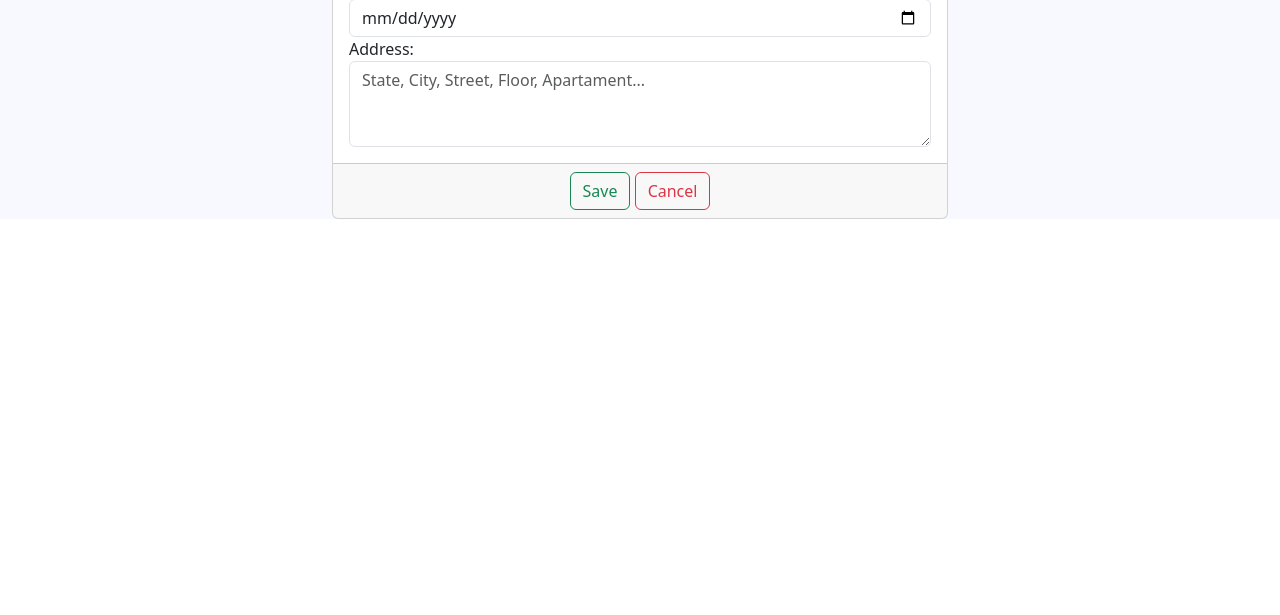
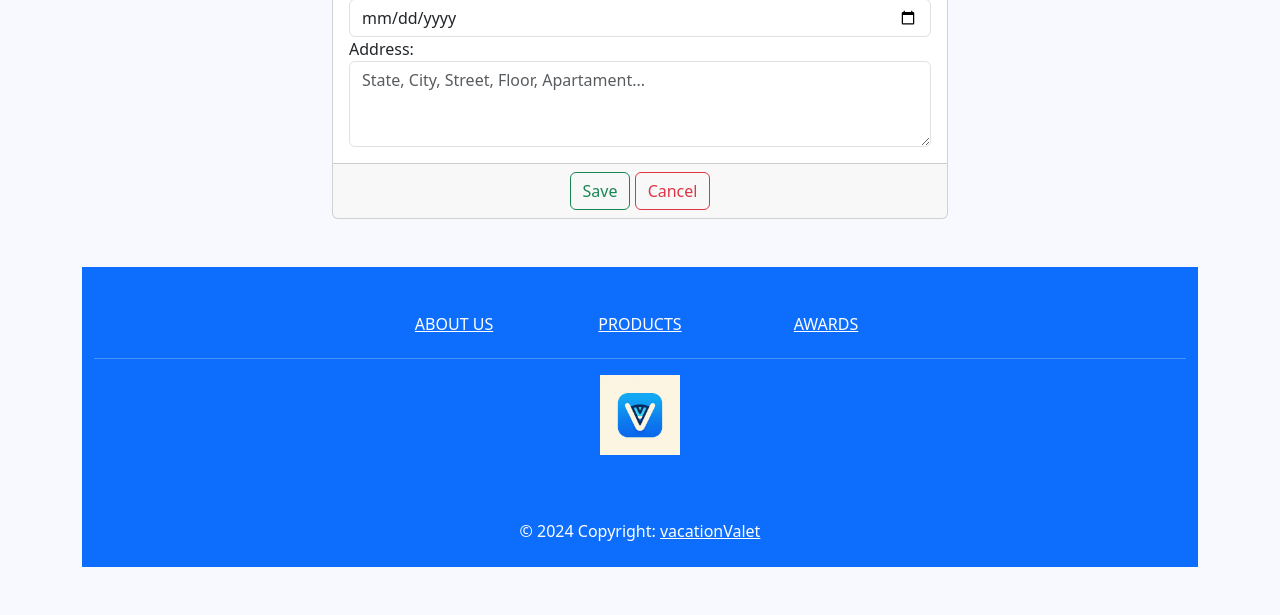
Before and after one commit to Moses9312/vacationValet, a Django app: page /create_employee/ in a window 1280 px wide. Shown: the part 1019-1634 px from the top of the page. Before the commit the page ends 1238 px from the top, so only its background shows below. Run offline with Django 5.2, Linux system fonts and the light colour scheme; a user stored in the database is signed in; data comes from the database, SQL or seed files in the repository; both versions use the stored data as it was after the commit.

Commit message:
Modifying homepage + footer

```diff
--- a/employee/models.py
+++ b/employee/models.py
@@ -2,7 +2,7 @@ import datetime
 
 from django.contrib.auth.models import AbstractUser
 from django.db import models
-from django.db.models.signals import pre_save
+from django.db.models.signals import pre_save, post_save
 from django.utils import timezone
 from django.dispatch import receiver
 
@@ -93,16 +93,6 @@ class HolidayRequest(models.Model):
         return f'{self.employee} {self.start_date} {self.end_date}'
 
 
-@receiver(pre_save, sender=HolidayRequest)
-def update_days_off(sender, instance, **kwargs):
-    if instance.pk is None:  # Verificăm dacă este o cerere nouă de concediu
-        # Calculăm numărul de zile între start_date și end_date
-        num_days = (instance.end_date - instance.start_date).days + 1
-        # Actualizăm numărul de zile CO ale angajatului
-        instance.employee.days_off -= num_days
-        instance.employee.save()
-
-
 class TimeRecord(models.Model):
     employee = models.ForeignKey(Employee, on_delete=models.CASCADE)
     date = models.DateField(default=timezone.now)
--- a/static/css/homepage/homepage.css
+++ b/static/css/homepage/homepage.css
@@ -0,0 +1,4 @@
+#msg{
+    padding: 250px;
+    font-size: 70px;
+}
--- a/templates/base.html
+++ b/templates/base.html
@@ -27,4 +27,118 @@
         crossorigin="anonymous"></script>
 <script src="{% static 'js' %}"></script>
 </body>
+
+<!-- Remove the container if you want to extend the Footer to full width. -->
+<div class="container my-5">
+    <!-- Footer -->
+    <footer class="text-center text-white bg-primary" style="height: 300px">
+        <!-- Grid container -->
+        <div class="container">
+            <!-- Section: Links -->
+            <section class="mt-5">
+                <!-- Grid row-->
+                <div class="row text-center d-flex justify-content-center pt-5">
+                    <!-- Grid column -->
+                    <div class="col-md-2">
+                        <h6 class="text-uppercase font-weight-bold">
+                            <a href="#!" class="text-white">About us</a>
+                        </h6>
+                    </div>
+                    <!-- Grid column -->
+
+                    <!-- Grid column -->
+                    <div class="col-md-2">
+                        <h6 class="text-uppercase font-weight-bold">
+                            <a href="#!" class="text-white">Products</a>
+                        </h6>
+                    </div>
+                    <!-- Grid column -->
+
+                    <!-- Grid column -->
+                    <div class="col-md-2">
+                        <h6 class="text-uppercase font-weight-bold">
+                            <a href="#!" class="text-white">Awards</a>
+                        </h6>
+                    </div>
+                    <!-- Grid column -->
+
+                    <!-- Grid column -->
+{#                    <div class="col-md-2">#}
+{#                        <h6 class="text-uppercase font-weight-bold">#}
+{#                            <a href="#!" class="text-white">Help</a>#}
+{#                        </h6>#}
+{#                    </div>#}
+                    <!-- Grid column -->
+
+                    <!-- Grid column -->
+{#                    <div class="col-md-2">#}
+{#                        <h6 class="text-uppercase font-weight-bold">#}
+{#                            <a href="#!" class="text-white">Contact</a>#}
+{#                        </h6>#}
+{#                    </div>#}
+                    <!-- Grid column -->
+                </div>
+                <!-- Grid row-->
+            </section>
+            <!-- Section: Links -->
+
+            <hr class="my-3"/>
+
+            <!-- Section: Text -->
+            <section class="mb-5">
+                {#                <div class="row d-flex justify-content-center">#}
+                {#                    <div class="col-lg-8">#}
+                {#                        <p>#}
+                {#                            Lorem ipsum dolor sit amet consectetur adipisicing elit. Sunt#}
+                {#                            distinctio earum repellat quaerat voluptatibus placeat nam,#}
+                {#                            commodi optio pariatur est quia magnam eum harum corrupti#}
+                {#                            dicta, aliquam sequi voluptate quas.#}
+                {#                        </p>#}
+                {#                    </div>#}
+                {#                </div>#}
+                <img src="{% static "images/vacation_valet_logo.jpeg" %}" width="80" height="80" alt="No Image">
+{#                <span style="margin-left: 25px; color:white; font-size: 25px; padding: 20px">vacationValet</span>#}
+            </section>
+            <!-- Section: Text -->
+
+            <!-- Section: Social -->
+{#            <section class="text-center mb-5">#}
+{#                <a href="" class="text-white me-4">#}
+{#                    <i class="fab fa-facebook-f"></i>#}
+{#                </a>#}
+{#                <a href="" class="text-white me-4">#}
+{#                    <i class="fab fa-twitter"></i>#}
+{#                </a>#}
+{#                <a href="" class="text-white me-4">#}
+{#                    <i class="fab fa-google"></i>#}
+{#                </a>#}
+{#                <a href="" class="text-white me-4">#}
+{#                    <i class="fab fa-instagram"></i>#}
+{#                </a>#}
+{#                <a href="" class="text-white me-4">#}
+{#                    <i class="fab fa-linkedin"></i>#}
+{#                </a>#}
+{#                <a href="" class="text-white me-4">#}
+{#                    <i class="fab fa-github"></i>#}
+{#                </a>#}
+{#            </section>#}
+            <!-- Section: Social -->
+        </div>
+        <!-- Grid container -->
+
+        <!-- Copyright -->
+        <div
+                class="text-center p-3 bg-primary"
+{#                style="background-color: dodgerblue"#}
+        >
+            © 2024 Copyright:
+            <a class="text-white" href="https://vacationvalet.pythonanywhere.com/"
+            >vacationValet</a
+            >
+        </div>
+        <!-- Copyright -->
+    </footer>
+    <!-- Footer -->
+</div>
+<!-- End of .container -->
 </html>
```
Also changed, not shown: employee/views.py (+23 -2 lines), db.sqlite3.
